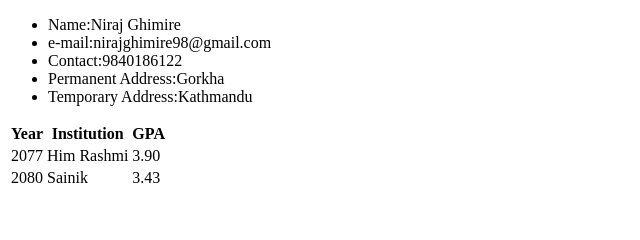
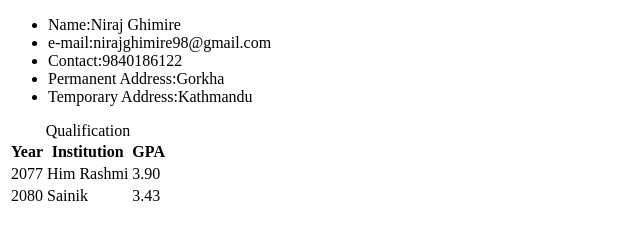
Before and after one commit to Niraj023/Niraj_Work, a plain HTML site: page index.html in a window 1280 px wide. Shown: the whole page, without its empty margins (0-640 px from the left). Drawn offline with Linux system fonts and the light colour scheme.

Commit message:
initial index.html cv

```diff
--- a/index.html
+++ b/index.html
@@ -14,6 +14,7 @@
     </ul>
 
     <table>
+        <caption>Qualification</caption>
         <tr>
             <th>Year</th>
             <th>Institution</th>
```
